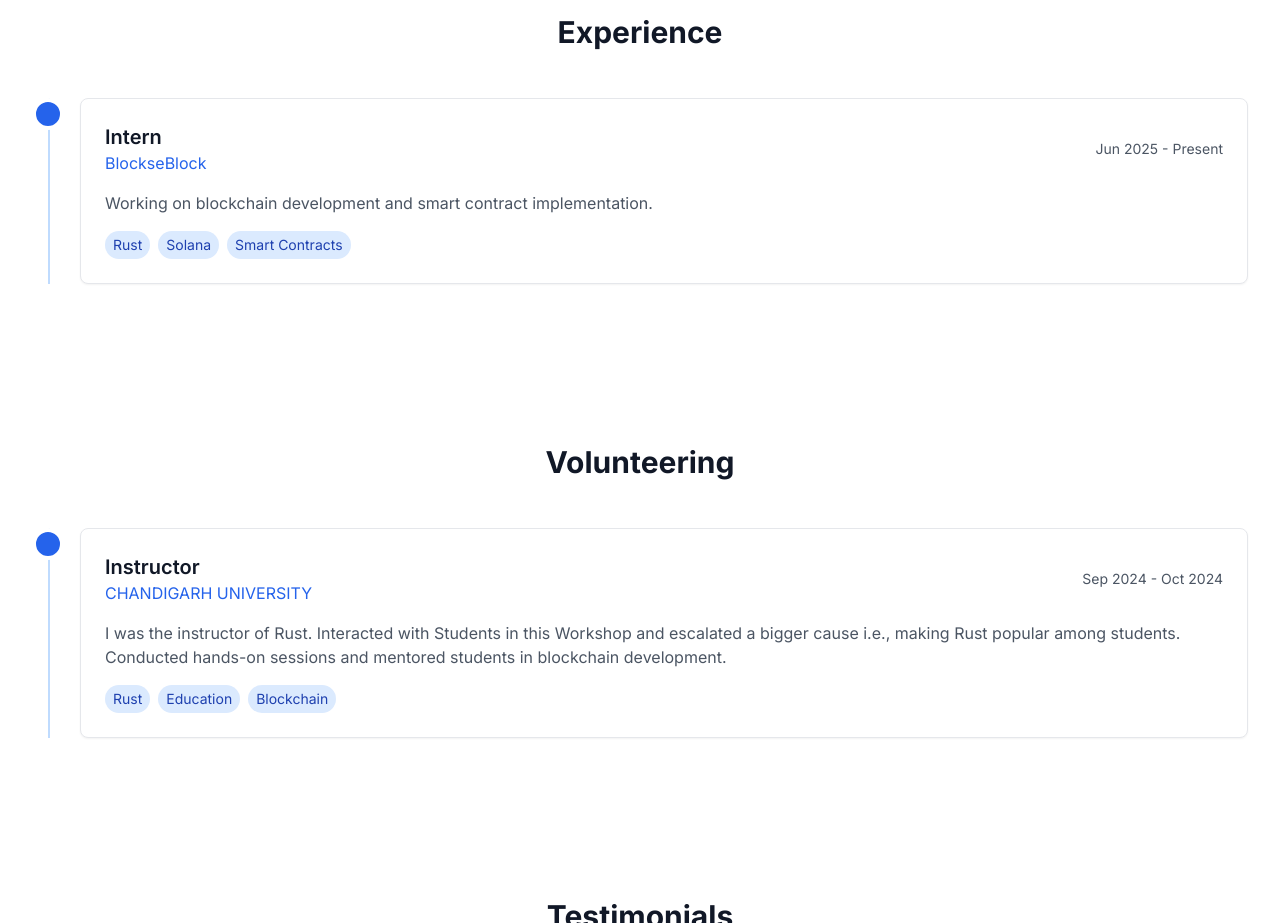
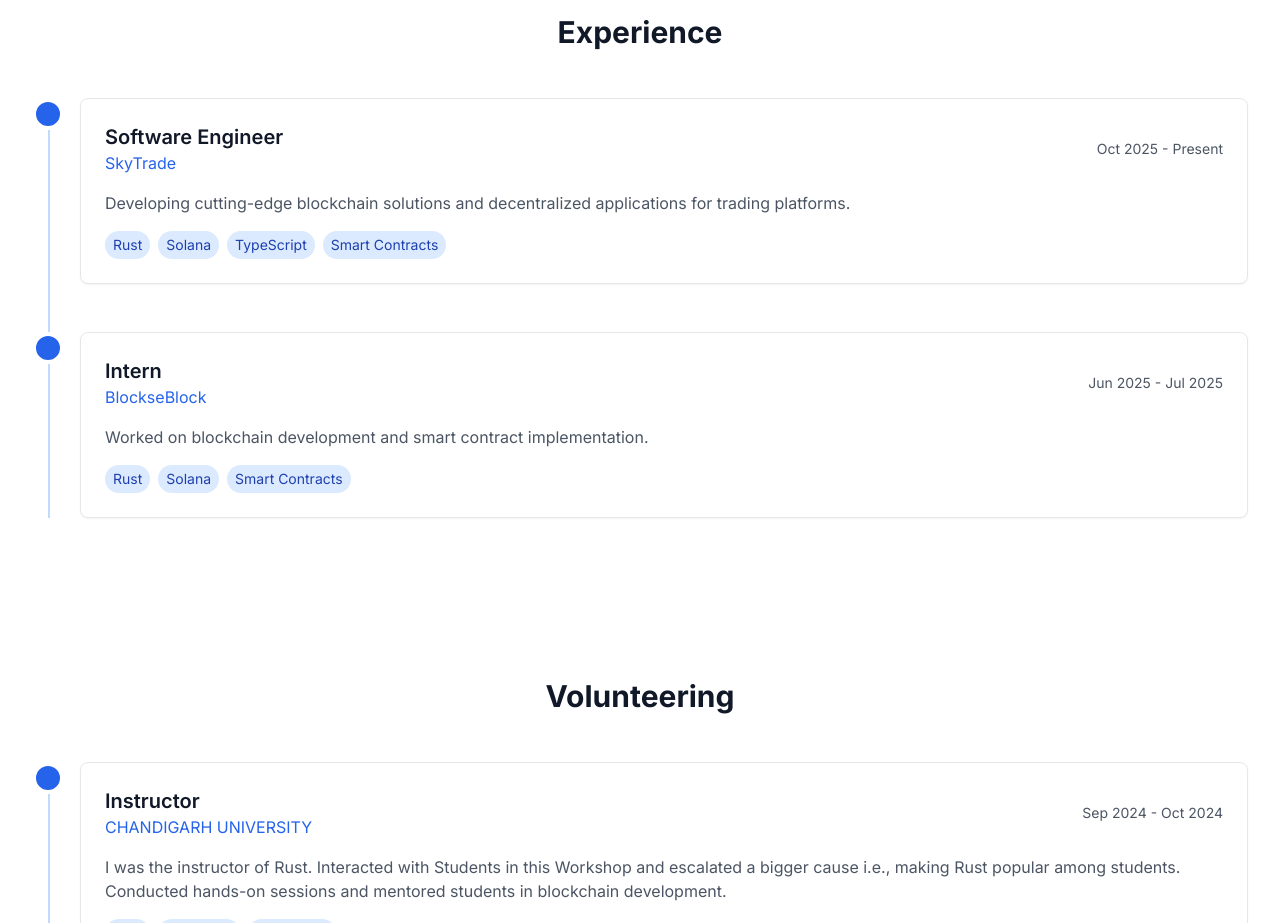
Before and after one commit to mohtashimnawaz/portfolio-main, a Next.js app: page / in a window 1280 px wide. Shown: the part 4080-5003 px from the top of the page. Built offline with nearby package versions, Linux system fonts and the light colour scheme; no server answers.

Commit message:
Experience update

```diff
--- a/src/app/page.tsx
+++ b/src/app/page.tsx
@@ -75,10 +75,17 @@ const projects = [
 
 const experience = [
   {
+    title: "Software Engineer",
+    company: "SkyTrade",
+    period: "Oct 2025 - Present",
+    description: "Developing cutting-edge blockchain solutions and decentralized applications for trading platforms.",
+    technologies: ["Rust", "Solana", "TypeScript", "Smart Contracts"],
+  },
+  {
     title: "Intern",
     company: "BlockseBlock",
-    period: "Jun 2025 - Present",
-    description: "Working on blockchain development and smart contract implementation.",
+    period: "Jun 2025 - Jul 2025",
+    description: "Worked on blockchain development and smart contract implementation.",
     technologies: ["Rust", "Solana", "Smart Contracts"],
   }
 ];
```
